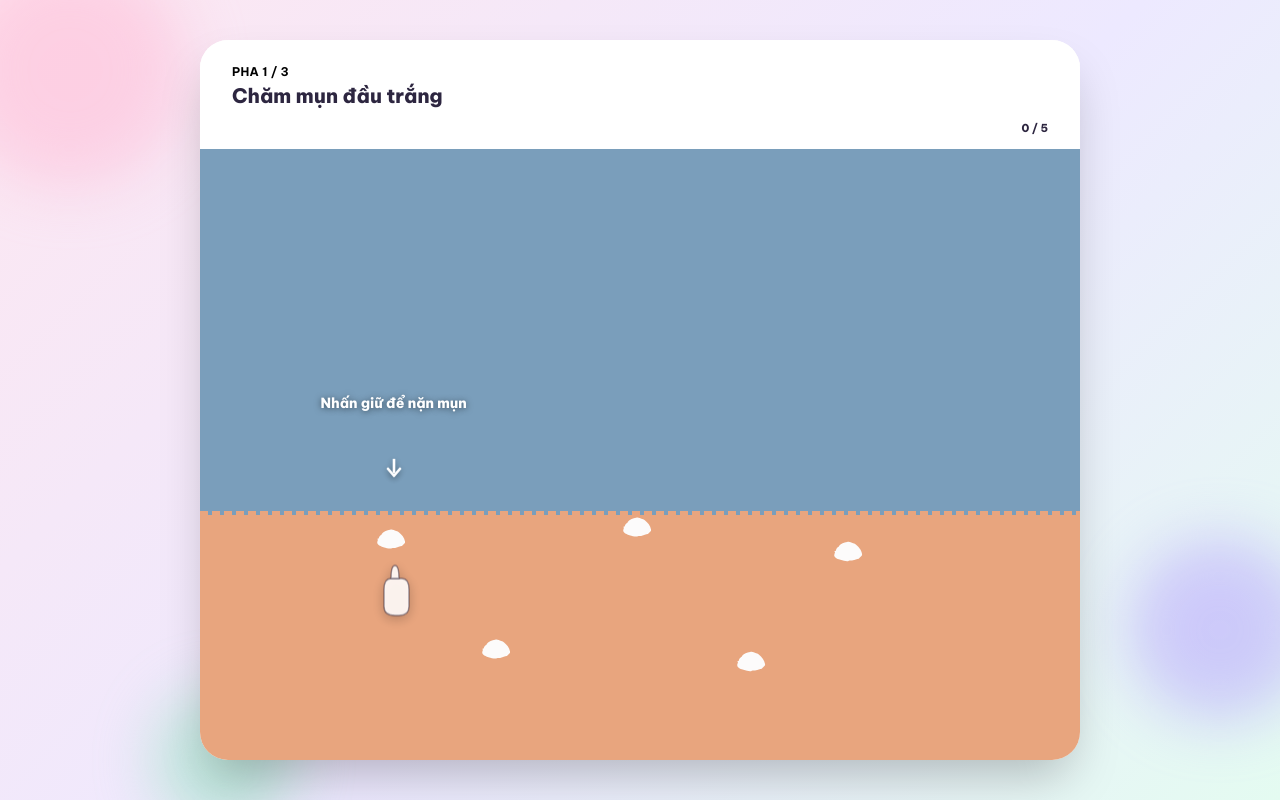
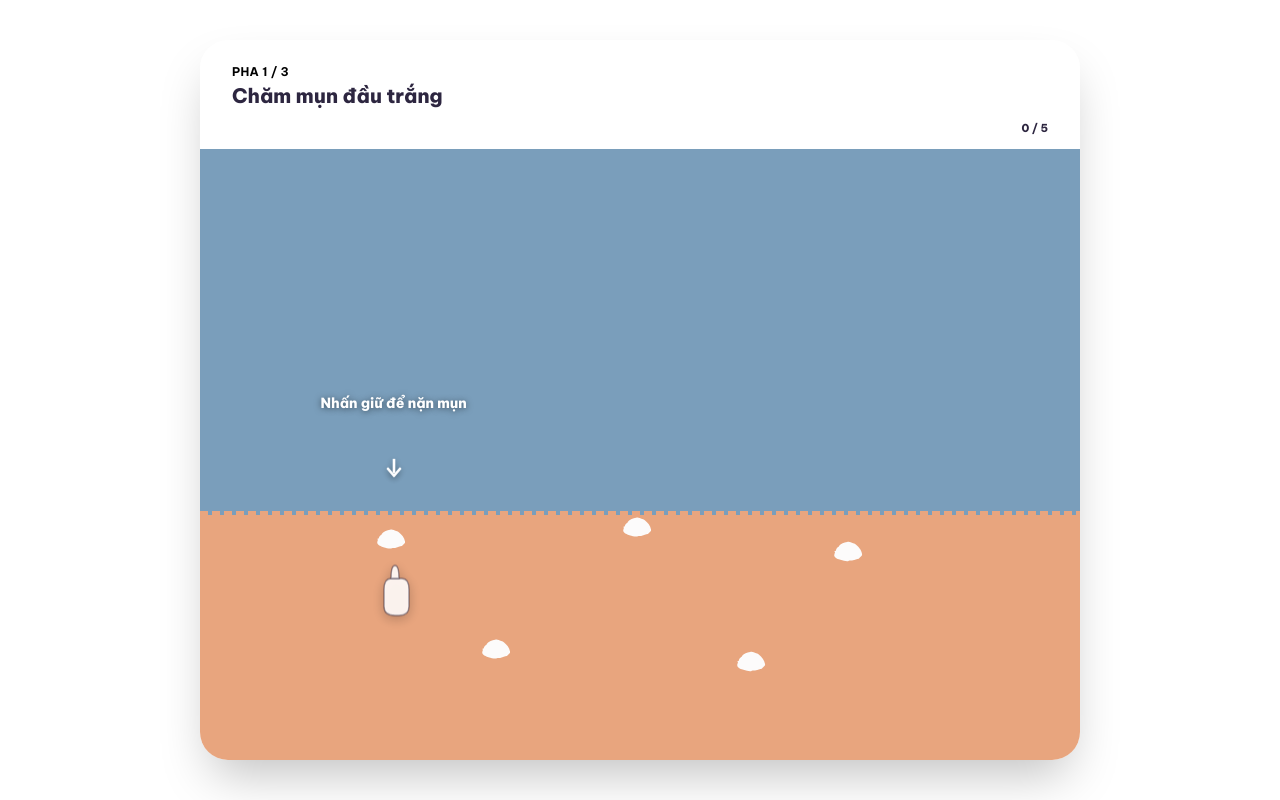
Before and after one commit to phuongnam204/landing-page, a Next.js app: page / in a window 1280 px wide. Both pictures are taken after a click on the button "Soi da ngay ✨". Built offline with nearby package versions, Linux system fonts and the light colour scheme.

Commit message:
feat(landing/variants): add minigame/skincare, fix gameShell blob to use CSS vars

```diff
--- a/src/components/minigame/gameShell.tsx
+++ b/src/components/minigame/gameShell.tsx
@@ -5,21 +5,11 @@ export function BrandCanvas({ children }: { children: ReactNode }) {
   return (
     <div
       className="h-screen w-full relative overflow-hidden flex items-center justify-center"
-      style={{ background: 'linear-gradient(135deg,#FDE7F1 0%,#EDE9FF 55%,#E4FBF1 100%)' }}
+      style={{ background: 'linear-gradient(135deg, var(--lp-bg-hero) 0%, var(--lp-bg-minigame) 55%, var(--lp-bg-payoff) 100%)' }}
     >
-      {/* Light blobs */}
-      <span className="mg-blob dark:hidden" style={{ width: 220, height: 220, background: '#FFB8D4', left: -40, top: -30 }} />
-      <span className="mg-blob dark:hidden" style={{ width: 180, height: 180, background: '#B39DFF', right: -30, bottom: '10%', animationDelay: '2s' }} />
-      <span className="mg-blob dark:hidden" style={{ width: 140, height: 140, background: '#8FE3BC', left: '12%', bottom: -30, animationDelay: '4s' }} />
-      {/* Dark blobs */}
-      <span className="mg-blob hidden dark:block" style={{ width: 220, height: 220, background: '#4c1d95', left: -40, top: -30 }} />
-      <span className="mg-blob hidden dark:block" style={{ width: 180, height: 180, background: '#1e40af', right: -30, bottom: '10%', animationDelay: '2s' }} />
-      <span className="mg-blob hidden dark:block" style={{ width: 140, height: 140, background: '#312e81', left: '12%', bottom: -30, animationDelay: '4s' }} />
-      {/* Dark gradient overlay */}
-      <div
-        className="absolute inset-0 pointer-events-none hidden dark:block"
-        style={{ background: 'linear-gradient(135deg,#0f0c1a 0%,#1a1030 55%,#0f0c1a 100%)' }}
-      />
+      <span className="mg-blob" style={{ width: 220, height: 220, background: 'var(--lp-blob-1)', left: -40, top: -30 }} />
+      <span className="mg-blob" style={{ width: 180, height: 180, background: 'var(--lp-blob-2)', right: -30, bottom: '10%', animationDelay: '2s' }} />
+      <span className="mg-blob" style={{ width: 140, height: 140, background: 'var(--lp-blob-3)', left: '12%', bottom: -30, animationDelay: '4s' }} />
       <div className="relative z-10 w-full flex items-center justify-center px-4">{children}</div>
     </div>
   );
--- /dev/null
+++ b/src/landing/variants/minigame/skincare.tsx
@@ -0,0 +1,16 @@
+'use client';
+import type { MinigameSlotProps } from '../../slots';
+import { SkinGame } from '../../../components/minigame/SkinGame';
+
+export function SkincareMinigame({ onComplete }: MinigameSlotProps) {
+  return (
+    <SkinGame
+      onComplete={(condition, stats) => onComplete({
+        condition,
+        foundCount: stats.foundCount,
+        zoneLabel: stats.zoneLabel,
+        triggerNote: stats.triggerNote ?? '',
+      })}
+    />
+  );
+}
```
